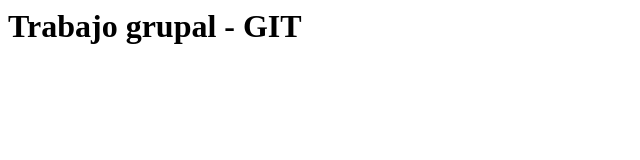
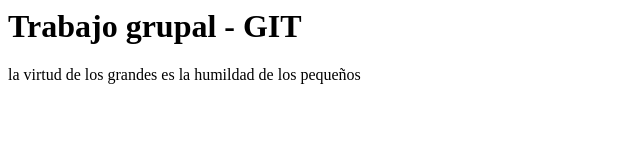
Before and after one commit to braianCaviggia/trabajoFipGit, a plain HTML site: page index.html in a window 1280 px wide. Shown: the whole page, without its empty margins (0-640 px from the left). Drawn offline with Linux system fonts and the light colour scheme.

Commit message:
escribi una frase

```diff
--- a/index.html
+++ b/index.html
@@ -6,5 +6,6 @@
 </head>
 <body>
     <h1>Trabajo grupal - GIT</h1>
+    <p>la virtud de los grandes es la humildad de los pequeños</p>
 </body>
 </html>
```
